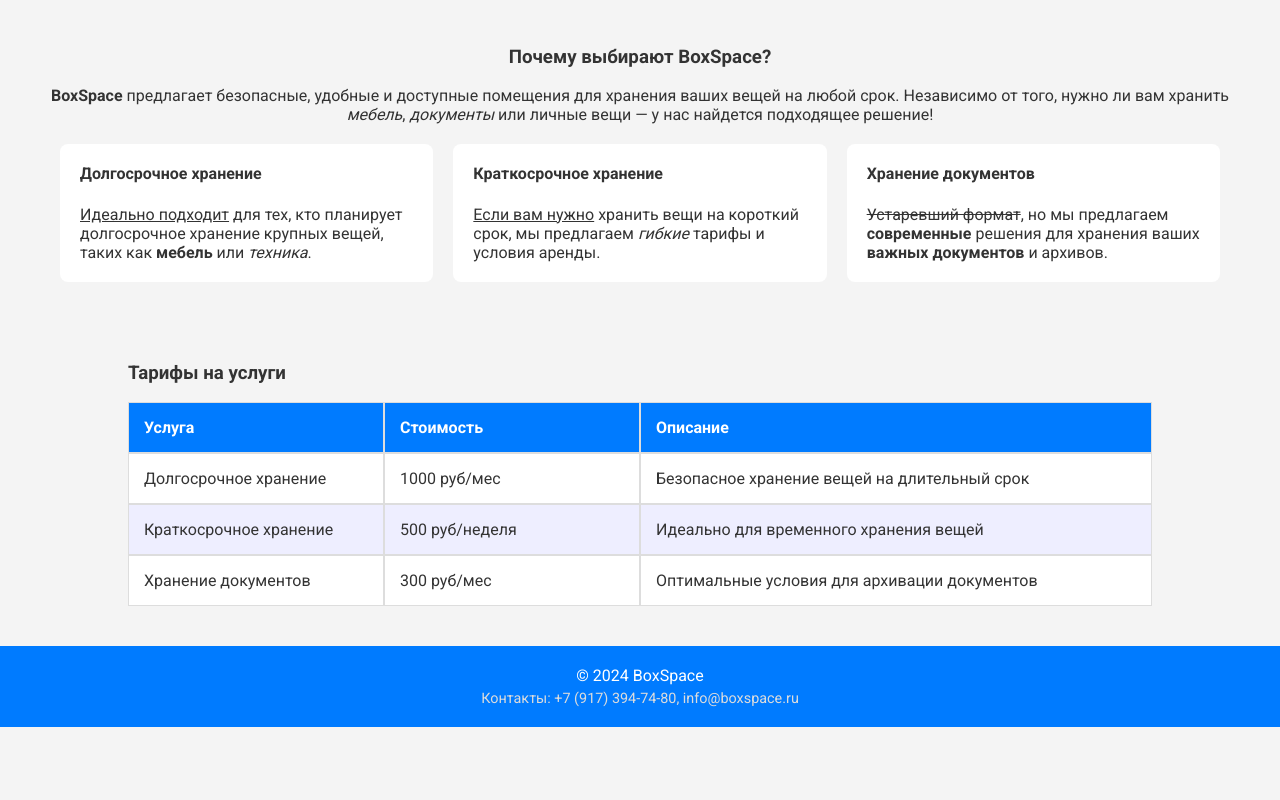
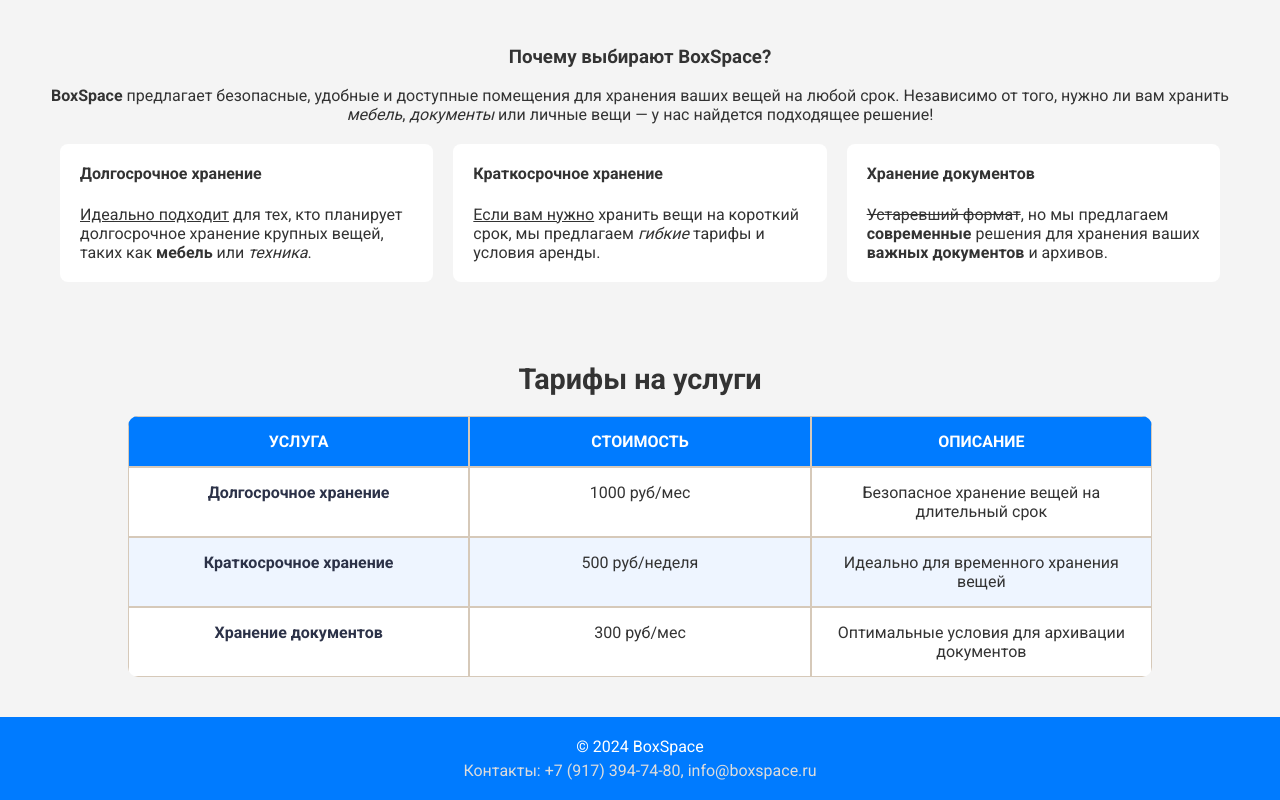
Before and after one commit to loonza/web, a plain HTML site: page lab3/index.html in a window 1280 px wide. Shown: the part 587-1387 px from the top of the page. Before the commit the page ends 1314 px from the top, so only its background shows below. Drawn offline with Linux system fonts and the light colour scheme.

Commit message:
Add files via upload

```diff
--- a/lab3/styles.css
+++ b/lab3/styles.css
@@ -84,49 +84,64 @@
     margin: 40px auto;
     padding: 0 20px;
     width: 100%;
+    text-align: center;
+}
+
+.table-container h3 {
+    margin-bottom: 20px;
+    font-size: 1.8em;
+    color: #333;
+    font-weight: bold;
 }
 
 .tariff-table {
+    display: grid;
+    grid-template-columns: repeat(3, 1fr);
+    gap: 0px;
     width: 100%;
     border-collapse: collapse;
-    display: grid;
-    grid-template-columns: 1fr 1fr 2fr;
+    overflow: hidden;
+    border-radius: 10px;
 }
 
-.tariff-table thead {
+thead, tbody, tr {
     display: contents;
 }
 
-.tariff-table th {
+th, td {
     padding: 15px;
-    background-color: #007bff;
-    color: #fff;
-    border: 1px solid #ddd;
-    font-weight: bold;
-    text-align: left;
+    text-align: center;
+    font-size: 1em;
+    border: 1px solid #D6C9B9;
 }
 
-.tariff-table tbody {
-    display: contents;
+th {
+    background-color: #007bff;
+    color: white;
+    font-weight: bold;
+    text-transform: uppercase;
+    font-size: 1em;
 }
 
-.tariff-table tr {
-    display: contents;
+td {
+    background-color: #f9f9f9;
+    color: #333;
+    font-size: 1em;
 }
 
-.tariff-table td {
-    padding: 15px;
-    border: 1px solid #ddd;
-    text-align: left;
+tr:nth-child(even) td {
+    background-color: #eef5ff;
 }
 
-.tariff-table tr:nth-child(even) td {
-    background-color: #eef;
+tr:nth-child(odd) td {
+    background-color: #fff;
 }
 
-.tariff-table tr:nth-child(odd) td {
-    background-color: #fff;
+td:first-child {
+    font-weight: bold;
+    color: #2C3248;
 }
+
 
 footer {
     background-color: #007bff;
@@ -144,7 +159,7 @@
     margin-top: 5px;
     font-style: normal;
     color: #dcdcdc;
-    font-size: 0.9em;
+    font-size: 1em;
 }
 
 @media screen and (max-width: 768px) {
@@ -153,8 +168,8 @@
     }
 
     th, td {
-        padding: 10px;
-        font-size: 0.9em;
+        padding: 8px;
+        font-size: 1em;
     }
 
     .table-container {
```
Also changed, not shown: lab3/index.html (+1 -0 lines).
